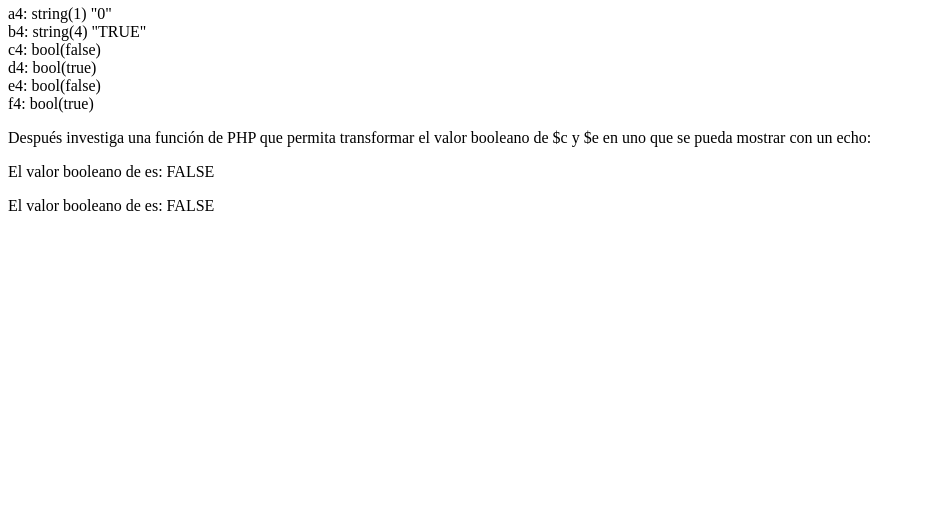
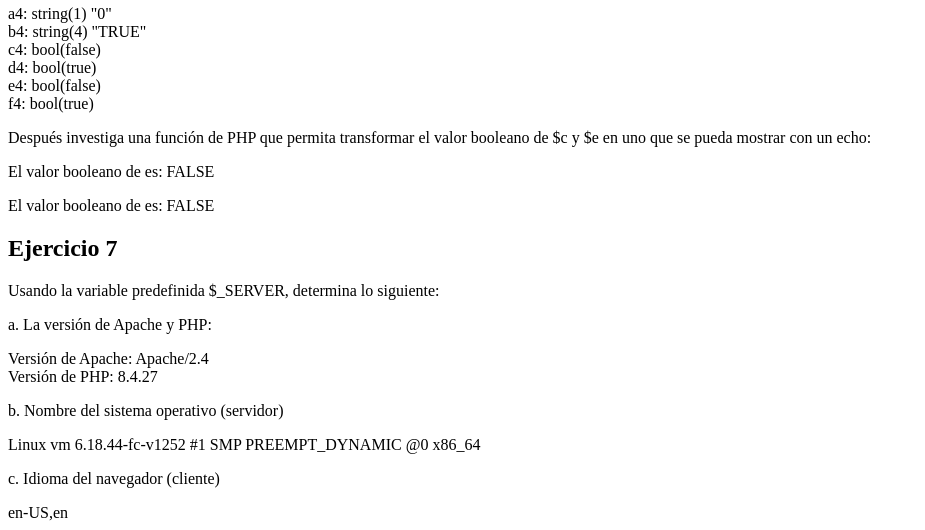
Before and after one commit to michel080502/tecweb, a PHP site: page / in a window 1280 px wide. Shown: the part 1314-1844 px from the top of the page, without its empty margins (0-925 px from the left). Before the commit the page ends 1525 px from the top, so only its background shows below. Run offline with PHP 8.4, Linux system fonts and the light colour scheme.

Commit message:
ejercicio 7 agregado

```diff
--- /dev/null
+++ b/practicas/p03/ejercicio7.php
@@ -0,0 +1,16 @@
+<?php
+echo '<h2>Ejercicio 7</h2>';
+echo '<p>Usando la variable predefinida $_SERVER, determina lo siguiente:</p>';
+echo '<p>a. La versión de Apache y PHP: </p>';
+$versioApache = $_SERVER['SERVER_SOFTWARE'];
+$phpVersion = phpversion();
+
+echo "Versión de Apache: $versioApache<br>";
+echo "Versión de PHP: $phpVersion";
+
+echo '<p>b. Nombre del sistema operativo (servidor)</p>';
+echo php_uname();
+
+echo '<p>c. Idioma del navegador (cliente)</p>';
+$idioma = $_SERVER['HTTP_ACCEPT_LANGUAGE'];
+echo $idioma;
--- a/practicas/p03/index.php
+++ b/practicas/p03/index.php
@@ -32,6 +32,7 @@
     include 'ejercicio4.php';
     include 'ejercicio5.php';
     include 'ejercicio6.php';
+    include 'ejercicio7.php';
     ?>
 </body>
 
```
